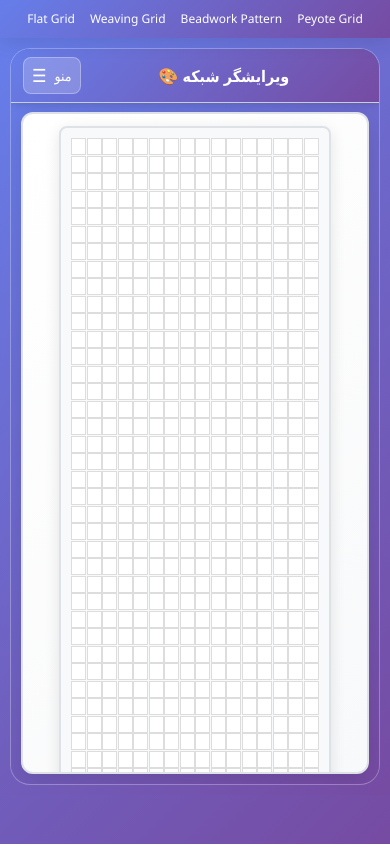
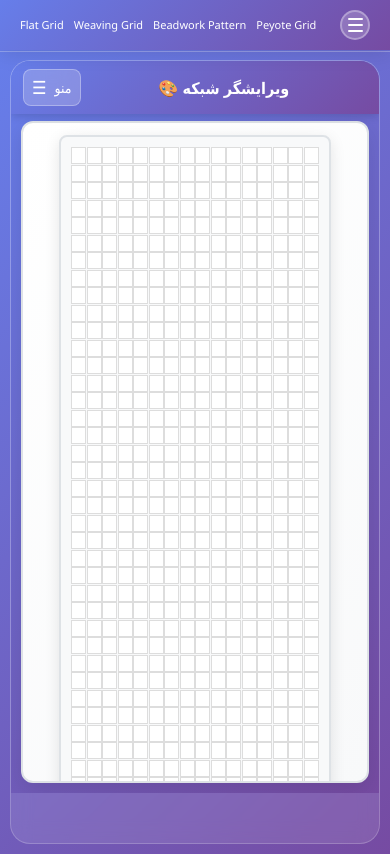
Before and after one commit to sarah-gh/miyuki-beads-designer, a Vue app: page / in a window 390 px wide. Built offline with nearby package versions, Linux system fonts and the light colour scheme; what @tanstack/vue-query would draw is missing.

Commit message:
fix responsive

```diff
--- a/src/App.vue
+++ b/src/App.vue
@@ -6,17 +6,27 @@
         <div class="logo-section max-md:hidden">
           <h1 class="app-title">Miyuki Beads Designer</h1>
         </div>
-        <div class="header-actions max-md:text-[12px]">
+        <div class="header-actions max-md:text-[11px]">
           <RouterLink to="/">Flat Grid</RouterLink>
           <RouterLink to="/weaving-grid">Weaving Grid</RouterLink>
           <RouterLink to="/beadwork-pattern">Beadwork Pattern</RouterLink>
           <RouterLink to="/peyote-grid">Peyote Grid</RouterLink>
         </div>
+        <!-- Mobile Toggle Button -->
+        <button
+          class="mobile-toggle-btn md:hidden"
+          :class="{ 'active': isMobileHeaderOpen }"
+          @click="toggleMobileHeader"
+        >
+          <span class="hamburger-line"></span>
+          <span class="hamburger-line"></span>
+          <span class="hamburger-line"></span>
+        </button>
       </div>
     </header>
     <!-- Main Content -->
     <main class="main-content">
-      <RouterView />
+      <RouterView :is-mobile-header-open="isMobileHeaderOpen" />
     </main>
   </div>
 </template>
@@ -25,9 +35,14 @@
 import { ref, onMounted } from 'vue';
 import { RouterView } from 'vue-router';
 
-console.log('App.vue');
+// App.vue loaded
 
 const isDarkMode = ref(false);
+const isMobileHeaderOpen = ref(false);
+
+function toggleMobileHeader() {
+  isMobileHeaderOpen.value = !isMobileHeaderOpen.value;
+}
 
 onMounted(() => {
   // Load theme preference from localStorage
@@ -87,6 +102,56 @@ onMounted(() => {
   gap: 15px;
 }
 
+/* Mobile Toggle Button */
+.mobile-toggle-btn {
+  background: rgba(255, 255, 255, 0.2);
+  border: 2px solid rgba(255, 255, 255, 0.3);
+  color: white;
+  width: 30px;
+  height: 30px;
+  border-radius: 50%;
+  cursor: pointer;
+  display: flex;
+  flex-direction: column;
+  justify-content: center;
+  align-items: center;
+  gap: 4px;
+  transition: all 0.3s ease;
+  backdrop-filter: blur(10px);
+}
+
+.mobile-toggle-btn:hover {
+  background: rgba(255, 255, 255, 0.3);
+  border-color: rgba(255, 255, 255, 0.5);
+  transform: translateY(-2px);
+  box-shadow: 0 8px 25px rgba(0, 0, 0, 0.2);
+}
+
+.mobile-toggle-btn.active {
+  background: rgba(255, 255, 255, 0.3);
+  border-color: rgba(255, 255, 255, 0.5);
+}
+
+.hamburger-line {
+  width: 15px;
+  height: 2px;
+  background: white;
+  transition: all 0.3s ease;
+  border-radius: 1px;
+}
+
+.mobile-toggle-btn.active .hamburger-line:nth-child(1) {
+  transform: rotate(45deg) translate(4px, 3px);
+}
+
+.mobile-toggle-btn.active .hamburger-line:nth-child(2) {
+  opacity: 0;
+}
+
+.mobile-toggle-btn.active .hamburger-line:nth-child(3) {
+  transform: rotate(-45deg) translate(5px, -5px);
+}
+
 .header-btn {
   background: rgba(255, 255, 255, 0.2);
   border: 2px solid rgba(255, 255, 255, 0.3);
@@ -137,13 +202,19 @@ onMounted(() => {
 /* Responsive design */
 @media (max-width: 768px) {
   .header-content {
-    flex-direction: column;
+    flex-direction: row;
+    justify-content: space-between;
+    align-items: center;
     gap: 15px;
-    text-align: center;
+  }
+
+  .header-actions {
+    display: flex;
+    gap: 10px;
   }
 
   .logo-section {
-    text-align: center;
+    display: none;
   }
 
   .app-title {
--- a/src/components/flat/GridEditor.vue
+++ b/src/components/flat/GridEditor.vue
@@ -1298,7 +1298,7 @@
 
     <!-- صفحه شطرنجی -->
      <!--  -->
-    <div class="grid-container md:max-h-[calc(100vh_-_200px)]" :class="{ '!flex-row': isVertical, '!flex-col-reverse': !isVertical, 'pinned-active': pinnedSection }" >
+    <div class="grid-container md:max-h-[calc(100vh_-_200px)] max-md:min-h-[calc(100vh_-_310px)]" :class="{ '!flex-row': isVertical, '!flex-col-reverse': !isVertical, 'pinned-active': pinnedSection }" >
       <div class="image-section max-h-[70%]">
         <div class="upload-section grid grid-cols-2 gap-2">
           <label class="upload-label">
@@ -2637,7 +2637,7 @@ async function changeAllBeadsToColor() {
   top: 0;
   right: 0;
   width: 260px;
-  height: 100vh;
+  height: calc(100vh - 168px);
   background: linear-gradient(180deg, #f8f9fa 0%, #e9ecef 100%);
   border-left: 1px solid #dee2e6;
   z-index: 1000;
@@ -3519,7 +3519,7 @@ async function changeAllBeadsToColor() {
 /* Pinned Section Styles */
 .pinned-section {
   position: fixed;
-  top: 53px;
+  top: 50px;
   left: 0;
   right: 0;
   background: linear-gradient(135deg, #ffffff 0%, #f8f9fa 100%);
@@ -3710,7 +3710,7 @@ async function changeAllBeadsToColor() {
   /* Mobile Dropdown Panel */
   .mobile-dropdown-panel {
     position: fixed;
-    top: 53px;
+    top: 50px;
     left: 0;
     right: 0;
     background: linear-gradient(180deg, #f8f9fa 0%, #e9ecef 100%);
@@ -3758,9 +3758,9 @@ async function changeAllBeadsToColor() {
   /* Make grid container full screen on mobile */
   .grid-container {
     margin-right: 0;
-    margin-top: 53px;
+    margin-top: 50px;
     padding: 10px;
-    height: calc(100vh - 53px);
+    height: calc(100vh - 50px);
     flex-direction: column;
     transition: margin-top 0.3s ease;
   }
--- a/src/views/HomeView.vue
+++ b/src/views/HomeView.vue
@@ -1,5 +1,6 @@
 <template>
   <div class="home-container">
+    <!-- Desktop Header -->
     <header class="app-header max-md:hidden flex items-start justify-between mb-3!">
       <div class="header-content">
         <div class="header-actions mt-3! flex items-center gap-2">
@@ -49,6 +50,62 @@
       </div>
     </header>
 
+    <!-- Mobile Header Panel -->
+    <div
+      class="mobile-header-panel md:hidden"
+      :class="{ 'open': props.isMobileHeaderOpen }"
+    >
+      <div class="mobile-header-content">
+        <!-- Mobile Action Buttons -->
+        <div class="mobile-actions">
+          <button
+            class="mobile-action-btn bg-cyan-950"
+            @click="toggleGridEditor"
+          >
+            ویرایشگر شبکه
+          </button>
+          <button
+            class="mobile-action-btn bg-blue-900"
+            @click="toggleMiyukiBeads"
+          >
+            نمایش مهره‌ها
+          </button>
+          <button
+            class="mobile-action-btn bg-emerald-900"
+            @click="toggleBraceletPreview"
+          >
+            پیش‌نمایش دستبند
+          </button>
+          <button
+            class="mobile-action-btn bg-emerald-900"
+            @click="startWorking"
+          >
+            مراحل اجرا
+          </button>
+        </div>
+
+        <!-- Mobile Stats -->
+        <div class="mobile-stats">
+          <div class="mobile-stat-item">
+            <div class="mobile-stat-number">{{ rows }}</div>
+            <div class="mobile-stat-label">ردیف</div>
+          </div>
+          <div class="mobile-stat-item">
+            <div class="mobile-stat-number">{{ cols }}</div>
+            <div class="mobile-stat-label">ستون</div>
+          </div>
+          <div class="mobile-stat-item">
+            <div class="mobile-stat-number">{{ pattern.length }}</div>
+            <div class="mobile-stat-label">مهره</div>
+          </div>
+          <div class="mobile-stat-item">
+            <div class="mobile-stat-number">{{ (pattern.length / 190).toFixed(2) }}</div>
+            <div class="mobile-stat-label">گرم</div>
+          </div>
+        </div>
+      </div>
+    </div>
+
     <!-- Quick Stats -->
 
     <!-- Content Area -->
@@ -89,6 +146,14 @@ import GridEditor from '@/components/flat/GridEditor.vue';
 import MiyukiBeads from '@/components/flat/MiyukiBeads.vue';
 import BraceletPreview from '@/components/flat/BraceletPreview.vue';
 import WorkingPage from '@/components/flat/WorkingPage.vue';
+
+// Props
+const props = defineProps({
+  isMobileHeaderOpen: {
+    type: Boolean,
+    default: false
+  }
+});
 
 const rows = ref(16);
 const cols = ref(80);
@@ -195,6 +260,7 @@ function handleUpdateGrid(matrix) {
   border-radius: 20px;
   border: 1px solid rgba(255, 255, 255, 0.2);
   overflow: hidden;
+  min-height: calc(100vh - 160px);
 }
 
 .content-component {
@@ -203,7 +269,7 @@ function handleUpdateGrid(matrix) {
 
 @media (max-width: 768px) {
   .content-container {
-    min-height: auto;
+    min-height: calc(100vh - 60px);
     max-height: auto;
     overflow-y: auto;
   }
@@ -252,6 +318,82 @@ function handleUpdateGrid(matrix) {
   }
 }
 
+/* Mobile Header Panel */
+.mobile-header-panel {
+  position: fixed;
+  top: 78px;
+  left: 0;
+  right: 0;
+  background: rgba(255, 255, 255, 0.1);
+  backdrop-filter: blur(10px);
+  border-bottom: 1px solid rgba(255, 255, 255, 0.2);
+  transform: translateY(-100%);
+  transition: transform 0.3s ease-in-out;
+  z-index: 999;
+  max-height: 0;
+  overflow: hidden;
+}
+
+.mobile-header-panel.open {
+  transform: translateY(0);
+  max-height: 300px;
+}
+
+.mobile-header-content {
+  padding: 15px 20px;
+}
+
+.mobile-actions {
+  display: flex;
+  flex-direction: column;
+  gap: 8px;
+  margin-bottom: 15px;
+}
+
+.mobile-action-btn {
+  padding: 10px 15px;
+  border-radius: 8px;
+  color: white;
+  font-size: 14px;
+  font-weight: 500;
+  border: none;
+  cursor: pointer;
+  transition: all 0.3s ease;
+  text-align: center;
+}
+
+.mobile-action-btn:hover {
+  transform: translateY(-1px);
+  box-shadow: 0 4px 12px rgba(0, 0, 0, 0.2);
+}
+
+.mobile-stats {
+  display: grid;
+  grid-template-columns: repeat(2, 1fr);
+  gap: 10px;
+}
+
+.mobile-stat-item {
+  background: rgba(255, 255, 255, 0.1);
+  backdrop-filter: blur(10px);
+  border-radius: 10px;
+  padding: 10px;
+  text-align: center;
+  border: 1px solid rgba(0, 0, 0, 0.2);
+}
+
+.mobile-stat-number {
+  font-size: 16px;
+  font-weight: bold;
+  color: black;
+  margin-bottom: 4px;
+}
+
+.mobile-stat-label {
+  color: rgba(0, 0, 0, 0.8);
+  font-size: 12px;
+}
+
 @media (max-width: 480px) {
   .home-container {
     padding: 10px;
@@ -264,5 +406,26 @@ function handleUpdateGrid(matrix) {
   .hero-title {
     font-size: 1.8rem;
   }
+
+  .mobile-header-panel {
+    top: 52px;
+  }
+
+  .mobile-stats {
+    grid-template-columns: repeat(4, 1fr);
+    gap: 8px;
+  }
+
+  .mobile-stat-item {
+    padding: 8px;
+  }
+
+  .mobile-stat-number {
+    font-size: 14px;
+  }
+
+  .mobile-stat-label {
+    font-size: 10px;
+  }
 }
 </style>
```
